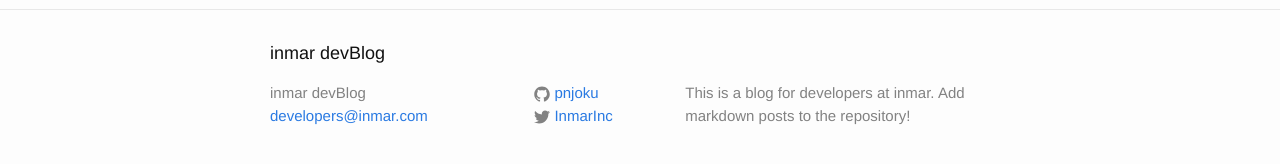
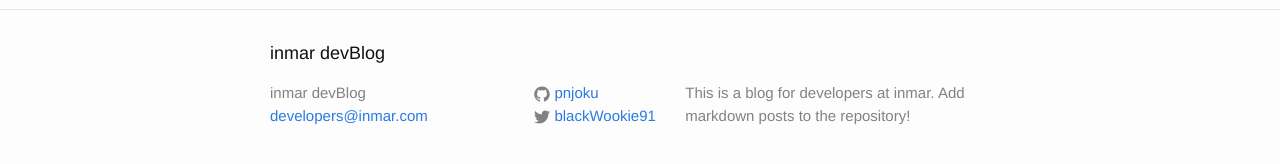
Before and after one commit to pnjoku/devblog, a Jekyll site: the page built from index.html, in a window 1280 px wide. Shown: the part 557-721 px from the top of the page. Built offline with Jekyll 4.4.1, drawn with Linux system fonts in a browser that asks for light colours.

Commit message:
Update _config.yml

```diff
--- a/_config.yml
+++ b/_config.yml
@@ -12,7 +12,7 @@
   This is a blog for developers at inmar. Add markdown posts to the repository!
 baseurl: "/devblog" # the subpath of your site, e.g. /blog
 url: "http://yourdomain.com" # the base hostname & protocol for your site
-twitter_username: InmarInc
+twitter_username: blackWookie91
 github_username:  pnjoku
 
 # Build settings
```
